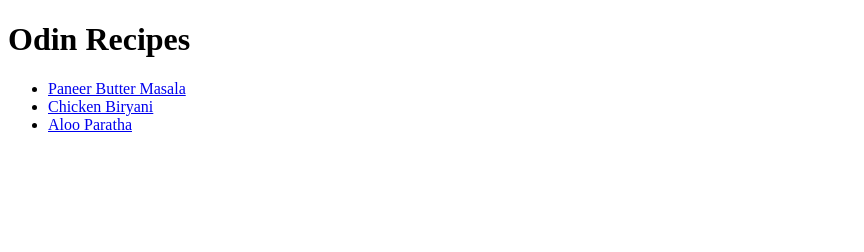
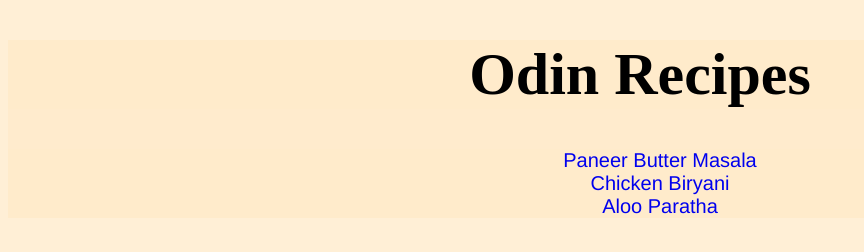
Before and after one commit to RupeshSagaram/odin-recipes, a plain HTML site: page index.html in a window 1280 px wide. Shown: the whole page, without its empty margins (0-864 px from the left). Drawn offline with Linux system fonts and the light colour scheme.

Commit message:
applied css styles to the recipe html files

```diff
--- a/index.html
+++ b/index.html
@@ -3,10 +3,11 @@
     <head>
         <meta charset="utf-8">
         <title>odin-recipes</title>
+        <link rel="stylesheet" href="./style.css">
     </head>
     <body>
         <h1>Odin Recipes</h1>
-        <ul>
+        <ul class="recipe-links">
             <li><a href="./recipes/paneer-butter-masala.html" rel="noopener noreferrer">Paneer Butter Masala</a></li>
             <li><a href="./recipes/chicken-biryani.html" rel="noopener noreferrer">Chicken Biryani</a></li>
             <li><a href="./recipes/aloo-paratha.html" rel="noopener noreferrer">Aloo Paratha</a></li>
--- /dev/null
+++ b/style.css
@@ -0,0 +1,28 @@
+*{
+    font-family:'Franklin Gothic Medium', 'Arial Narrow', Arial, sans-serif;
+    background-color:hsla(36, 100%, 90%, 0.794);
+    text-align:left;
+}
+
+h1{
+    text-align:center;
+    font-size:60px;
+    font-family: "Brush Script MT", "Brush Script Std", "cursive";
+}
+
+.recipe-links li{
+    text-align:center;
+    font-size:20px;
+    display: block;
+}
+
+a:link{
+    text-decoration:none;
+}
+
+img{
+     display:block;
+     margin-left:auto;
+     margin-right:auto;
+     width:500px;
+}
```
Also changed, not shown: recipes/aloo-paratha.html (+1 -0 lines), recipes/chicken-biryani.html (+1 -0 lines), recipes/paneer-butter-masala.html (+7 -2 lines).
